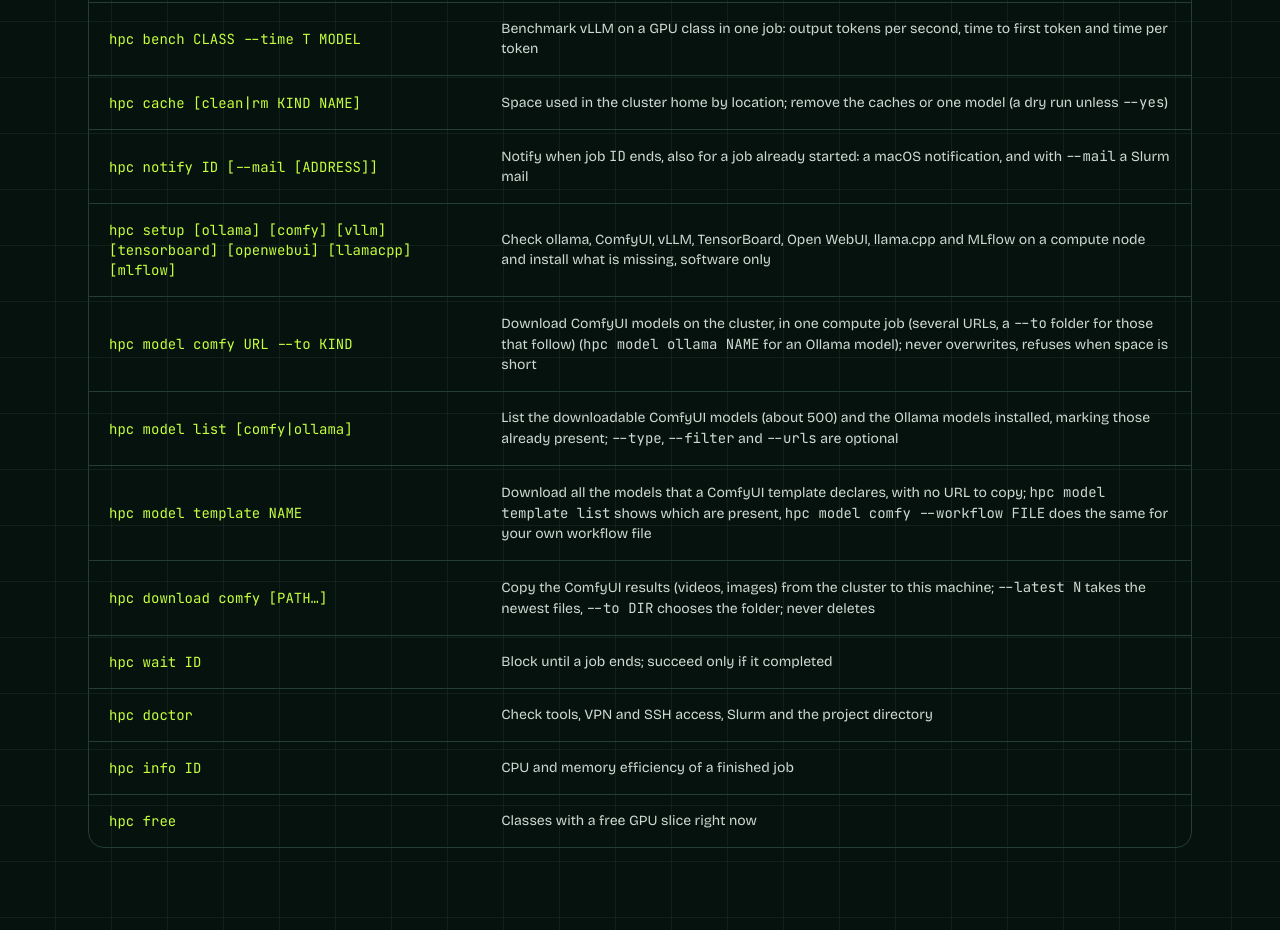
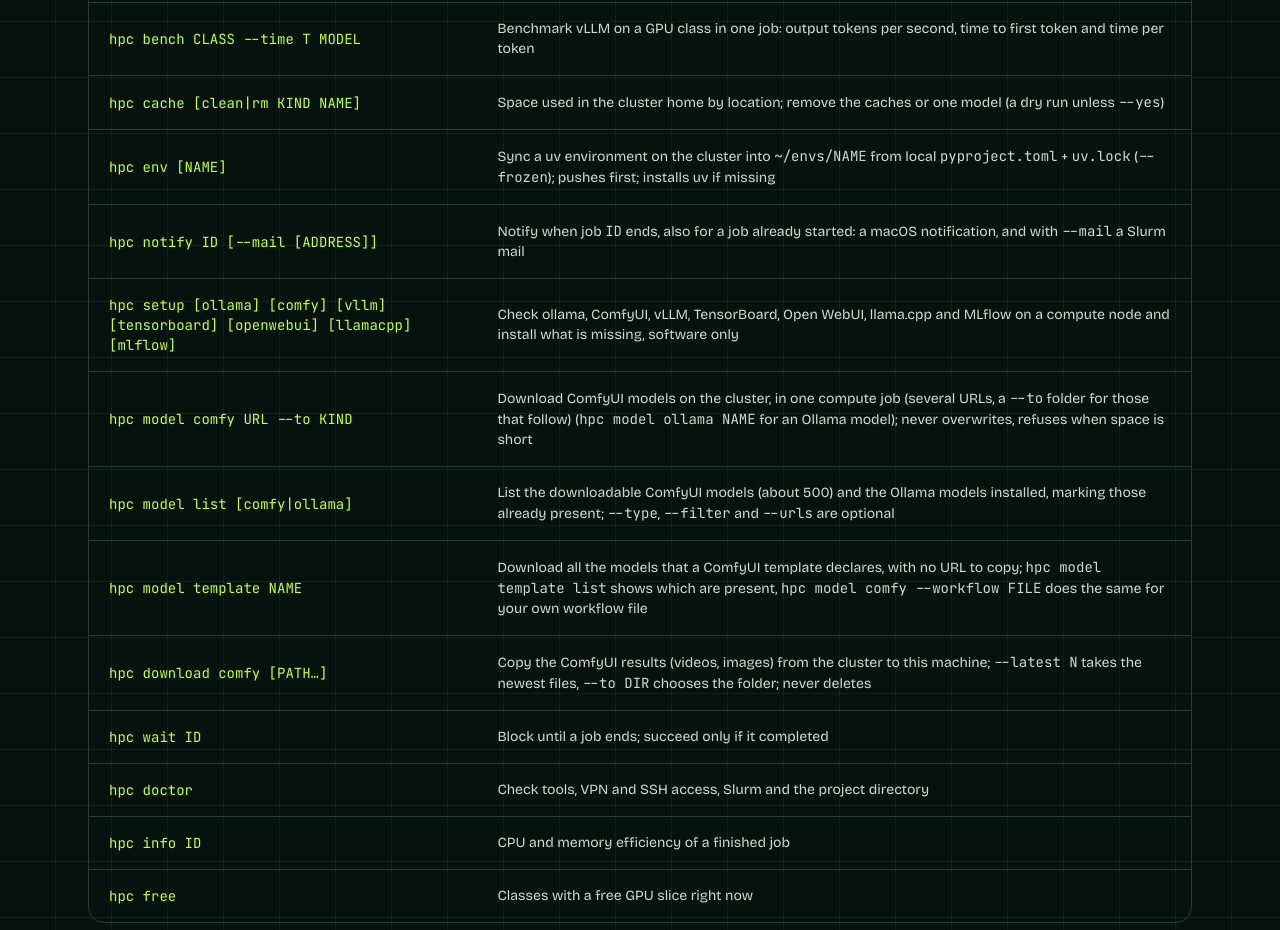
Before and after one commit to paolaguarasci/hpc-unical, a plain HTML site: page docs/index.html in a window 1280 px wide. Shown: the part 2778-3708 px from the top of the page. Drawn offline with nearby package versions, Linux system fonts and the light colour scheme.

Commit message:
feat(env): add command to sync uv environment on the cluster

```diff
--- a/docs/index.html
+++ b/docs/index.html
@@ -137,6 +137,7 @@ ln -s "$PWD/bin/hpc" ~/.local/bin/hpc</pre>
             <tr><td class="px-5 py-4 font-mono text-accent">hpc serve CLASS --time T SERVICE</td><td class="px-5 py-4 text-fg/90">Run <code class="font-mono">jupyter</code>, <code class="font-mono">comfy</code>, <code class="font-mono">ollama</code>, <code class="font-mono">vllm MODEL</code>, <code class="font-mono">tensorboard</code>, <code class="font-mono">openwebui</code>, <code class="font-mono">llamacpp MODEL</code> or <code class="font-mono">mlflow</code> (or your own server with <code class="font-mono">--cmd</code>) as a job and open it on <code class="font-mono">localhost</code>; Ctrl-C cancels the job</td></tr>
             <tr><td class="px-5 py-4 font-mono text-accent">hpc bench CLASS --time T MODEL</td><td class="px-5 py-4 text-fg/90">Benchmark vLLM on a GPU class in one job: output tokens per second, time to first token and time per token</td></tr>
             <tr><td class="px-5 py-4 font-mono text-accent">hpc cache [clean|rm KIND NAME]</td><td class="px-5 py-4 text-fg/90">Space used in the cluster home by location; remove the caches or one model (a dry run unless <code class="font-mono">--yes</code>)</td></tr>
+            <tr><td class="px-5 py-4 font-mono text-accent">hpc env [NAME]</td><td class="px-5 py-4 text-fg/90">Sync a uv environment on the cluster into <code class="font-mono">~/envs/NAME</code> from local <code class="font-mono">pyproject.toml</code> + <code class="font-mono">uv.lock</code> (<code class="font-mono">--frozen</code>); pushes first; installs uv if missing</td></tr>
             <tr><td class="px-5 py-4 font-mono text-accent">hpc notify ID [--mail [ADDRESS]]</td><td class="px-5 py-4 text-fg/90">Notify when job <code class="font-mono">ID</code> ends, also for a job already started: a macOS notification, and with <code class="font-mono">--mail</code> a Slurm mail</td></tr>
             <tr><td class="px-5 py-4 font-mono text-accent">hpc setup [ollama] [comfy] [vllm] [tensorboard] [openwebui] [llamacpp] [mlflow]</td><td class="px-5 py-4 text-fg/90">Check ollama, ComfyUI, vLLM, TensorBoard, Open WebUI, llama.cpp and MLflow on a compute node and install what is missing, software only</td></tr>
             <tr><td class="px-5 py-4 font-mono text-accent">hpc model comfy URL --to KIND</td><td class="px-5 py-4 text-fg/90">Download ComfyUI models on the cluster, in one compute job (several URLs, a <code class="font-mono">--to</code> folder for those that follow) (<code class="font-mono">hpc model ollama NAME</code> for an Ollama model); never overwrites, refuses when space is short</td></tr>
```
Also changed, not shown: 5 other files.
